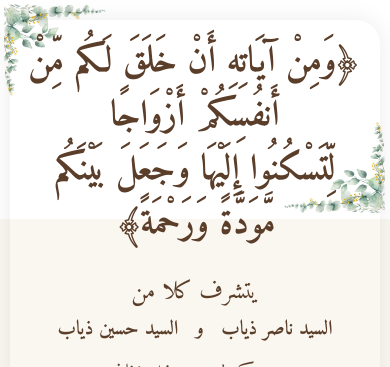
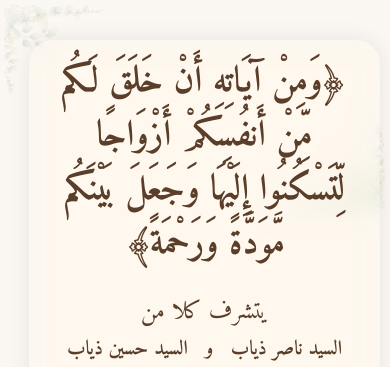
Before and after one commit to obadadyab/Osama-s-wedding, a plain HTML site: page index.html in a window 390 px wide. Shown: the top 367 px of the page. Drawn offline with nearby package versions, Linux system fonts and the light colour scheme; a web font is replaced by a local one.

Commit message:
Update index.html

```diff
--- a/index.html
+++ b/index.html
@@ -7,26 +7,51 @@
 <script src="https://cdn.tailwindcss.com"></script>
 <link href="https://fonts.googleapis.com/css2?family=Amiri:ital,wght@0,400;0,700;1,400&family=Reem+Kufi+Ink&display=swap" rel="stylesheet" />
 <style>
-  body {
+  html, body {
+    height: 100%;
     margin: 0;
     padding: 0;
+  }
+
+  body {
     font-family: 'Reem Kufi Ink', 'Amiri', serif;
-      background-color: #faf6f0; /* fallback color */
-      background-image: url('Green and White Wedding Zoom Virtual Background.png');
-      background-repeat: no-repeat;
-      background-position: center center;
-      background-size: cover; /* fill desktop nicely */
     color: #5b3e2a;
+    min-height: 100vh;
+    /* Background with a dark translucent overlay for readability */
+    background:
+      linear-gradient(rgba(250, 246, 240, 0.85), rgba(250, 246, 240, 0.85)),
+      url('Green and White Wedding Zoom Virtual Background.png') no-repeat center center fixed;
+    background-size: cover;
+    display: flex;
+    justify-content: center;
+    align-items: center;
     animation: fadeInDown 2s ease-in-out;
-      min-height: 100vh; /* ensure full viewport height */
   }
+
   @media (max-width: 768px) {
     body {
-        background-size: contain; /* fit on smaller screens */
-        background-position: center top;
-        background-repeat: no-repeat;
-        background-attachment: scroll; /* prevent fixed background issues on mobile */
+      background:
+        linear-gradient(rgba(250, 246, 240, 0.85), rgba(250, 246, 240, 0.85)),
+        url('Green and White Wedding Zoom Virtual Background.png') no-repeat center top scroll;
+      background-size: contain;
+      display: block; /* to prevent flex issues on small screens */
+      padding-top: 20px;
     }
+  }
+
+  .content-container {
+    background-color: transparent;
+    max-width: 700px;
+    padding: 2rem;
+    border-radius: 1.5rem;
+    box-shadow: 0 0 25px rgba(0,0,0,0.08);
+    text-align: center;
+    z-index: 1;
+    position: relative;
+    margin: 30px auto;
+    width: 90%;
+    max-width: 700px;
+    backdrop-filter: saturate(180%) blur(10px);
   }
   @keyframes fadeInDown {
     from { opacity: 0; transform: translateY(-20px); }
```
Lines whose indentation alone changed are shown as unchanged.
